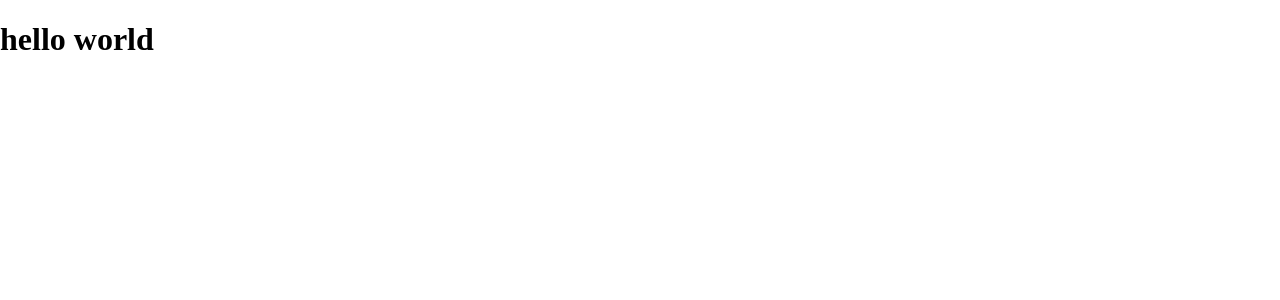
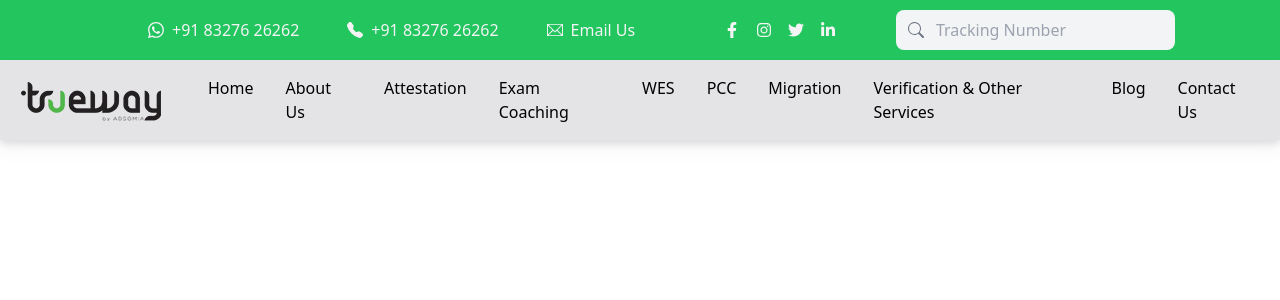
Before and after one commit to Truwayinternational/Trueway-Website, a React (Create React App) app: page / in a window 1280 px wide. Shown: the top 300 px of the page. Built offline with nearby package versions, Linux system fonts and the light colour scheme.

Commit message:
navbaar and topbar created

```diff
--- a/src/App.js
+++ b/src/App.js
@@ -1,9 +1,13 @@
+import Navbar from "./Components/Navbar";
+import TopBar from "./Components/TopBar";
+
 
 function App() {
   return (
-    <div className="App">
-      <h1> hello world </h1>
-    </div>
+    <>
+      <TopBar />
+      <Navbar />
+    </>
   );
 }
 
--- /dev/null
+++ b/src/Components/Navbar.jsx
@@ -0,0 +1,52 @@
+import { React , useState} from 'react'
+import {GrMenu, GrClose} from 'react-icons/gr'
+import logoMain from '../Assets/logo.webp'
+
+
+
+function Navbar() {
+
+    const [nav, setNav] = useState(false)
+
+    const handleClick = () =>{
+        setNav(!nav)
+    }
+
+  return (
+    <div className='sticky w-screen h-[80px] z-10 bg-zinc-200 drop-shadow-lg'>
+        <div className='px-2 flex justify-between items-center w-full h-full'>
+            <div className='flex items-center'>
+                <img src={logoMain} alt='logo_image' className=' mr-4' />
+                <ul className='hidden md:flex cursor-pointer'>
+                    <li>Home</li>
+                    <li>About Us</li>
+                    <li>Attestation</li>
+                    <li>Exam Coaching</li>
+                    <li>WES</li>
+                    <li>PCC</li>
+                    <li>Migration</li>
+                    <li>Verification & Other Services</li>
+                    <li>Blog</li>
+                    <li>Contact Us</li>
+                </ul>
+            </div>
+            <div className="md:hidden" onClick={handleClick}>
+                {!nav ? <GrMenu className='w-5 text-3xl inline'/> : <GrClose className='w-5'/>}
+            </div>
+        </div>
+
+        <ul className={!nav ? "hidden" : "absolute bg-zinc-200 w-full px-8"}>
+            <li className='border-b-2 border-zinc-300 w-full'>Home</li>
+            <li className='border-b-2 border-zinc-300 w-full'>About Us</li>
+            <li className='border-b-2 border-zinc-300 w-full'>WES</li>
+            <li className='border-b-2 border-zinc-300 w-full'>PCC</li>
+            <li className='border-b-2 border-zinc-300 w-full'>Migration</li>
+            <li className='border-b-2 border-zinc-300 w-full'>Verification & Other Services</li>
+            <li className='border-b-2 border-zinc-300 w-full'>Blog</li>
+            <li className='border-b-2 border-zinc-300 w-full'>Contact Us</li>
+        </ul>
+    </div>
+  )
+}
+
+export default Navbar
--- /dev/null
+++ b/src/Components/TopBar.jsx
@@ -0,0 +1,33 @@
+import React from 'react'
+import {BsWhatsapp, BsFillTelephoneFill, BsSearch} from 'react-icons/bs'
+import {TfiEmail} from 'react-icons/tfi'
+import {FaFacebookF, FaInstagram, FaTwitter, FaLinkedinIn} from 'react-icons/fa'
+
+
+function TopBar() {
+  return (
+    <div className='h-[60px] w-screen bg-green-500 drop-shadow-lg hidden md:flex items-center'>
+        <div className='ps-32 flex justify-between items-center w-full h-full'>
+          <div className='flex items-center text-zinc-100 text-md'>
+            <span className='flex'> <BsWhatsapp  className='mt-1'/><a href="#!" className='px-2'> +91 83276 26262 </a></span>
+            <span className='flex'> <BsFillTelephoneFill  className='mt-1'/><a href="tel:+918327626262" className='px-2'> +91 83276 26262 </a></span>
+            <span className='flex'> <TfiEmail  className='mt-1'/><a href="#!" className='px-2'> Email Us </a></span>
+          </div>
+          <div className='flex text-zinc-100 justify-between'>
+            <a href="#!" className='px-2'><FaFacebookF /></a>
+            <a href="#!" className='px-2'><FaInstagram /></a>
+            <a href="#!" className='px-2'><FaTwitter /></a>
+            <a href="#!" className='px-2'><FaLinkedinIn /></a>
+          </div>
+          <div className='basis-1/3'>
+            <div className='relative'>
+                <input type="text" className='p-2 bg-gray-100 rounded-lg w-50 pl-10 align-middle focus:outline-0 placeholder:font-light'placeholder='Tracking Number'/>
+                <BsSearch  className='absolute left-3 top-3 text-gray-500 cursor-pointer'/>
+            </div>
+          </div>
+        </div>
+    </div>
+  )
+}
+
+export default TopBar
--- a/src/index.css
+++ b/src/index.css
@@ -1,3 +1,14 @@
-body {
-  margin: 0;
+@tailwind base;
+@tailwind components;
+@tailwind utilities;
+
+
+@layer base {
+    li {
+        @apply p-4
+    }
+
+    span {
+        @apply p-5
+    }
 }
--- /dev/null
+++ b/tailwind.config.js
@@ -0,0 +1,25 @@
+/** @type {import('tailwindcss').Config} */
+module.exports = {
+  content: [
+    "./src/**/*.{js,jsx,ts,tsx}",
+  ],
+  theme: {
+    screens: {
+      sm: '640px',
+      // => @media (min-width: 640px) { ... }
+
+      md: '768px',
+      // => @media (min-width: 768px) { ... }
+
+      lg: '1024px',
+      // => @media (min-width: 1024px) { ... }
+
+      xl: '1280px',
+      // => @media (min-width: 1280px) { ... }
+
+      '2xl': '1536px',
+      // => @media (min-width: 1536px) { ... }
+    },
+  },
+  plugins: [],
+}
```
Also changed, not shown: package.json (+5 -2 lines), src/Assets/logo.webp (added), 1 other file (tests, documents, lock files or other folders).
